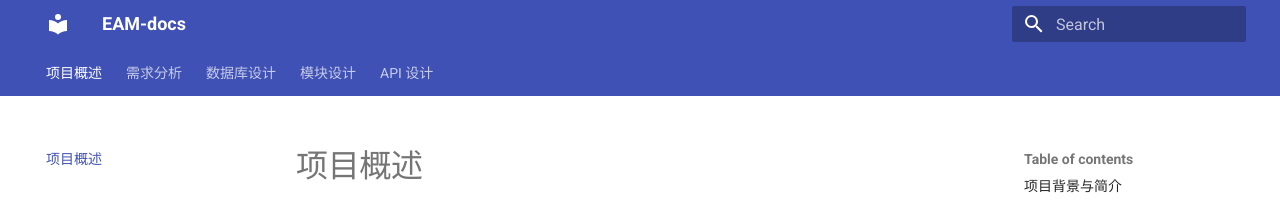
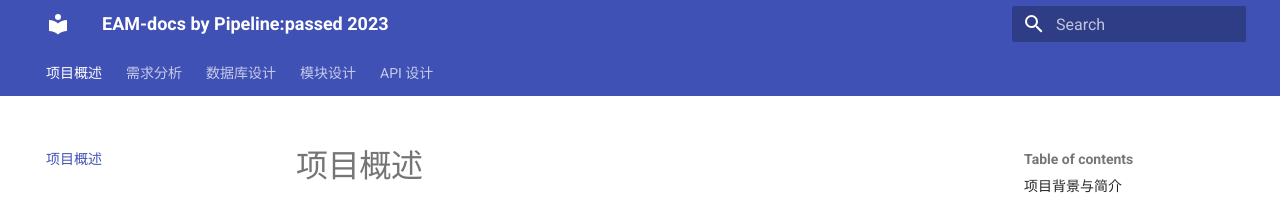
Before and after one commit to Kevin-thu/EAM-docs, an MkDocs documentation site: the page built from docs/index.md, in a window 1280 px wide. Shown: the top 204 px of the page. Built offline with MkDocs 1.6.1 and Material for MkDocs 9.7.7, drawn with Linux system fonts in a browser that asks for light colours.

Commit message:
Update: sitename

```diff
--- a/mkdocs.yml
+++ b/mkdocs.yml
@@ -1,4 +1,4 @@
-site_name: EAM-docs
+site_name: EAM-docs by Pipeline:passed 2023
 site_description: 2023 Spring 软工项目：企业资产管理系统的说明文档 by Pipeline:passed
 site_author: 李飞翰 黄宇翔 李轶凡 张凯文 孙维泽
 site_url: https://Kevin-thu.github.io/EAM-docs/
```
